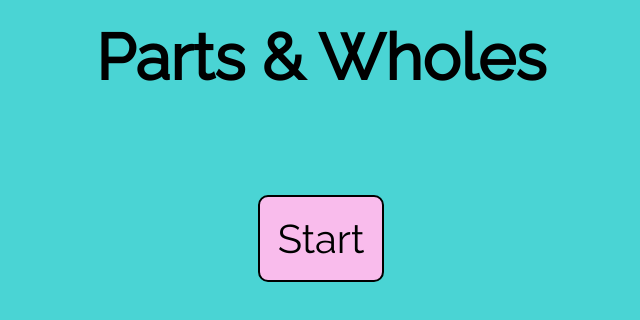
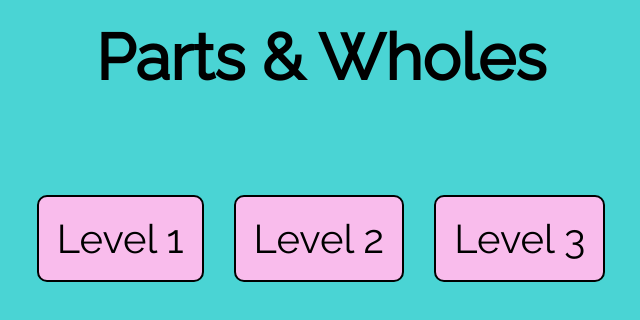
Before and after one commit to tomdixon/part-whole-game, a Gatsby site: page / in a window 1280 px wide. Shown: the whole page, without its empty margins (319-959 px from the left). Built offline with nearby package versions, Linux system fonts and the light colour scheme; Gatsby itself is replaced by a stand-in of ours.

Commit message:
Support for 3 levels

```diff
--- a/src/components/PressToStart.tsx
+++ b/src/components/PressToStart.tsx
@@ -1,11 +1,23 @@
 import React from 'react';
 
-export default function PressToStart({ onPress }: { onPress: () => void }) {
+export default function PressToStart({
+  onPress,
+}: {
+  onPress: (level: 0 | 1 | 2) => void;
+}) {
   return (
     <div className="press-to-start-container">
-      <div onClick={onPress} className="button press-to-start">
-        Start
-      </div>
+      {[0, 1, 2].map((level: 0 | 1 | 2) => (
+        <div
+          key={level}
+          className="button press-to-start-button"
+          onClick={() => {
+            onPress(level);
+          }}
+        >
+          Level {level + 1}
+        </div>
+      ))}
     </div>
   );
 }
--- a/src/pages/index.tsx
+++ b/src/pages/index.tsx
@@ -17,11 +17,14 @@ enum Phase {
   Results,
 }
 
-const questionsPerGame = 10;
-const resultFeedbackTimeout = 2000;
+const LEVELS = [9, 20, 99];
+
+const QUESTIONS_PER_ROUND = 10;
+const RESULT_FEEDBACK_MS = 2000;
 
 export default function Game() {
   const [phase, setPhase] = useState(Phase.WaitingToStart);
+  const [level, setLevel] = useState<0 | 1 | 2>(2);
   const [results, setResults] = useState<boolean[]>([]);
   const [currentQuestion, setCurrentQuestion] = useState<Question | undefined>(
     undefined,
@@ -29,10 +32,13 @@ export default function Game() {
   const [currentGuess, setCurrentGuess] = useState('');
   const [showingFeedback, setShowingFeedback] = useState(false);
 
+  const maxAnswerDigits = `${LEVELS[level]}`.length;
+
   function reset() {
-    setPhase(Phase.InProgress);
+    setPhase(Phase.WaitingToStart);
+    setLevel(0);
     setResults([]);
-    setCurrentQuestion(generateQuestion(undefined));
+    setCurrentQuestion(undefined);
     setCurrentGuess('');
   }
 
@@ -46,15 +52,15 @@ export default function Game() {
     setCurrentGuess(answerCorrect ? '🥳' : '🤔');
 
     setTimeout(() => {
-      if (questionsAnswered < questionsPerGame) {
+      if (questionsAnswered < QUESTIONS_PER_ROUND) {
         setCurrentGuess('');
-        setCurrentQuestion(generateQuestion(currentQuestion));
+        setCurrentQuestion(generateQuestion(LEVELS[level], currentQuestion));
       } else {
         setPhase(Phase.Results);
       }
 
       setShowingFeedback(false);
-    }, resultFeedbackTimeout);
+    }, RESULT_FEEDBACK_MS);
   }
 
   return (
@@ -63,8 +69,9 @@ export default function Game() {
 
       {phase === Phase.WaitingToStart && (
         <PressToStart
-          onPress={() => {
-            setCurrentQuestion(generateQuestion(undefined));
+          onPress={(level) => {
+            setLevel(level);
+            setCurrentQuestion(generateQuestion(LEVELS[level], undefined));
             setPhase(Phase.InProgress);
           }}
         />
@@ -98,14 +105,16 @@ export default function Game() {
             onKeyPress={(key) => {
               switch (key.type) {
                 case 'number': {
-                  if (currentGuess.length == 0) {
-                    setCurrentGuess(`${key.number}`);
+                  if (currentGuess.length < maxAnswerDigits) {
+                    setCurrentGuess(`${currentGuess}${key.number}`);
                   }
                   break;
                 }
                 case 'delete': {
                   if (currentGuess.length > 0) {
-                    setCurrentGuess('');
+                    setCurrentGuess(
+                      currentGuess.slice(0, currentGuess.length - 1),
+                    );
                   }
                   break;
                 }
@@ -124,7 +133,7 @@ export default function Game() {
       {phase === Phase.Results && (
         <Results
           results={results}
-          outOf={questionsPerGame}
+          outOf={QUESTIONS_PER_ROUND}
           onPlayAgainPressed={reset}
         />
       )}
--- a/src/styles/global.css
+++ b/src/styles/global.css
@@ -50,8 +50,17 @@ h1 {
 .press-to-start-container {
   margin-top: 100px;
   display: flex;
+  flex-direction: row;
   align-items: center;
   justify-content: center;
+}
+
+.press-to-start-button:not(:first-of-type) {
+  margin-left: 15px;
+}
+
+.press-to-start-button:not(:last-of-type) {
+  margin-right: 15px;
 }
 
 /* PARTS AND WHOLES */
--- a/src/util/questions.ts
+++ b/src/util/questions.ts
@@ -29,7 +29,10 @@ export function expectedAnswerForQuestion(question: Question): number {
   }
 }
 
-export function generateQuestion(previousQuestion?: Question): Question {
+export function generateQuestion(
+  max: number,
+  previousQuestion?: Question,
+): Question {
   const orientation = (() => {
     let orientation: PartAndWholeOrientation;
     while (true) {
@@ -60,7 +63,7 @@ export function generateQuestion(previousQuestion?: Question): Question {
     return blank;
   })();
 
-  const whole = randomInt(1, 9);
+  const whole = randomInt(1, max);
   const part1 = randomInt(0, whole);
   const part2 = whole - part1;
 
```
Also changed, not shown: src/util/levels.ts (added).
